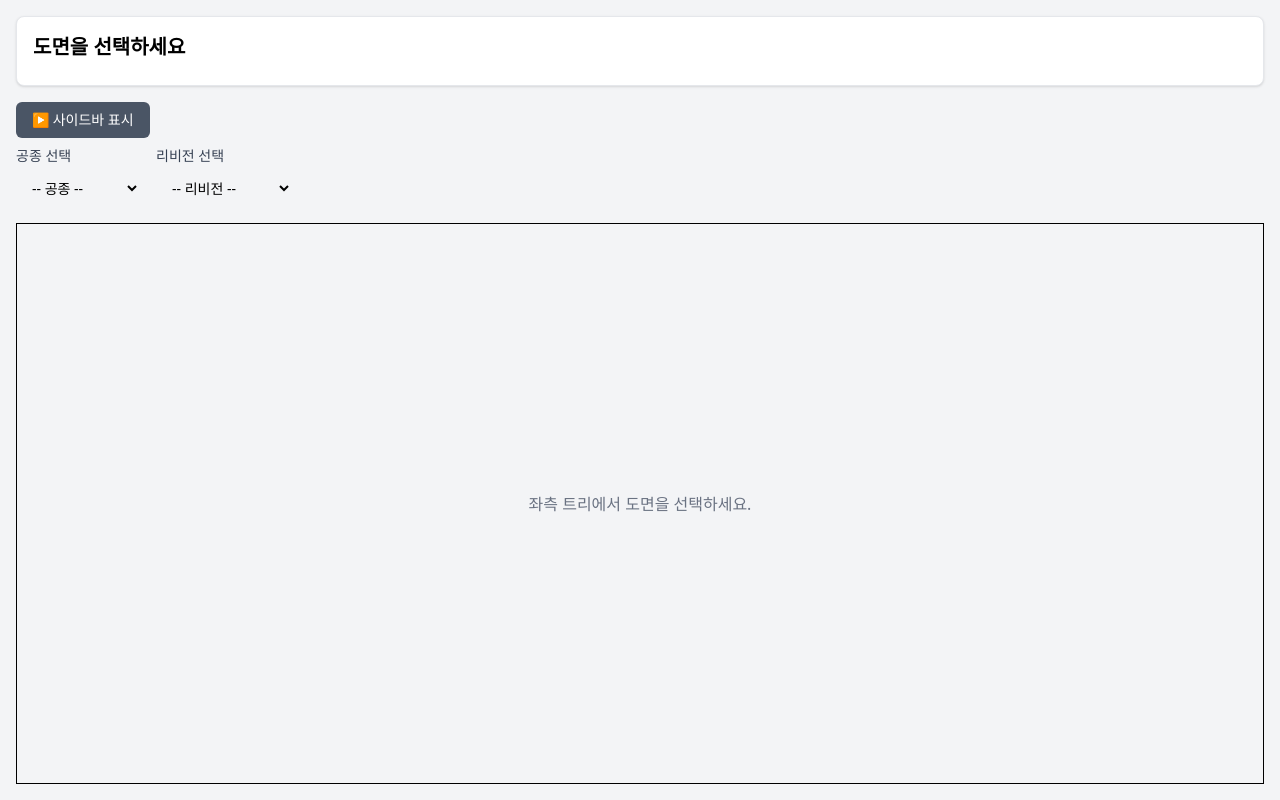
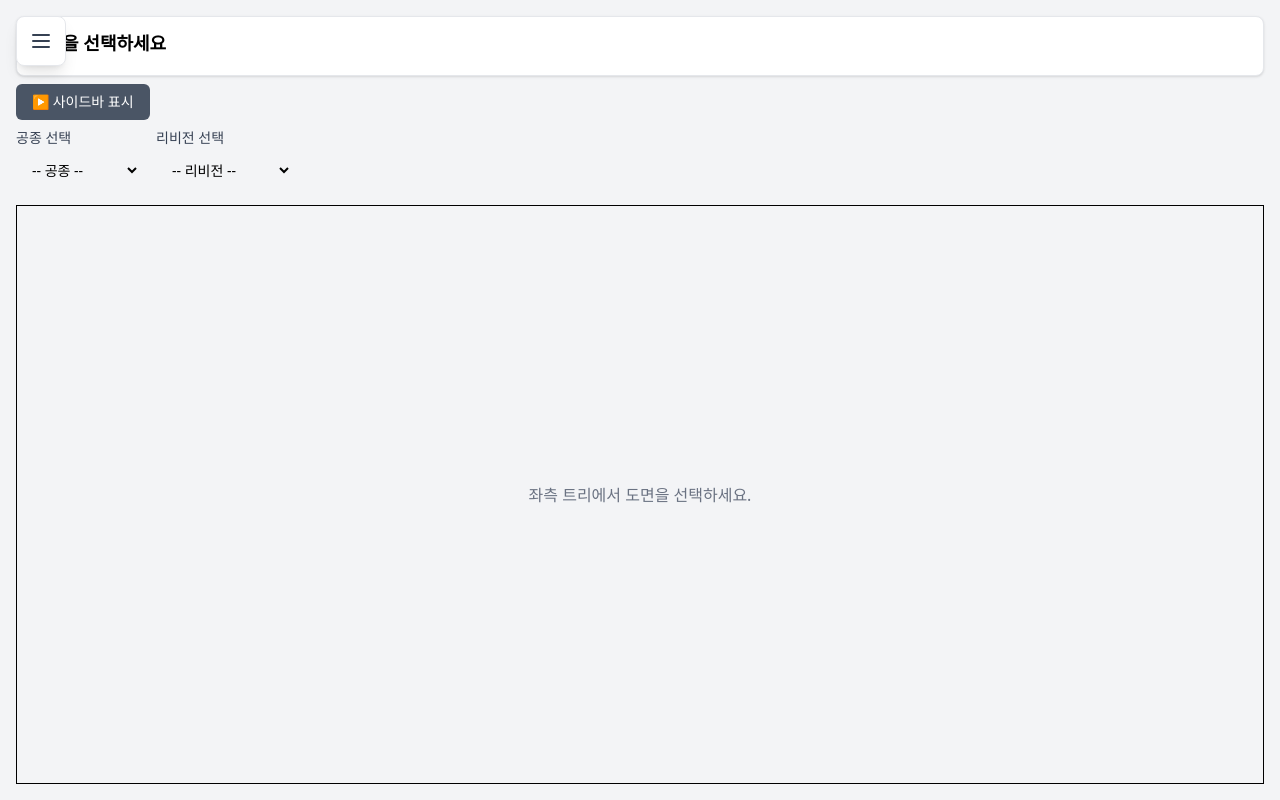
Before and after one commit to HA-SEUNG-JEONG/timwork-frontend-assignment, a React (Vite) app: page / in a window 1280 px wide. Both pictures are taken after a click on the button "사이드바 닫기". Built offline with nearby package versions, Linux system fonts and the light colour scheme.

Commit message:
feat : 사이드바 표시

```diff
--- a/src/App.tsx
+++ b/src/App.tsx
@@ -3,11 +3,34 @@ import { DrawingViewer } from "./components/Drawing/DrawingViewer";
 import { AppProvider, useAppContext } from "./context/AppContext";
 
 function AppContent() {
-	const { isSidebarVisible } = useAppContext();
+	const { isSidebarVisible, toggleSidebar } = useAppContext();
 
 	return (
 		<div className="flex h-screen">
-			{isSidebarVisible && <TreeView />}
+			{isSidebarVisible ? (
+				<TreeView />
+			) : (
+				<button
+					onClick={toggleSidebar}
+					className="fixed left-4 top-4 z-50 p-3 bg-white text-gray-700 hover:bg-gray-100 rounded-lg shadow-lg border border-gray-200 transition-all"
+					title="사이드바 표시"
+					aria-label="사이드바 표시"
+				>
+					<svg
+						className="w-6 h-6"
+						fill="none"
+						stroke="currentColor"
+						viewBox="0 0 24 24"
+					>
+						<path
+							strokeLinecap="round"
+							strokeLinejoin="round"
+							strokeWidth={2}
+							d="M4 6h16M4 12h16M4 18h16"
+						/>
+					</svg>
+				</button>
+			)}
 			<DrawingViewer />
 		</div>
 	);
--- a/src/components/Drawing/DrawingContextHeader.tsx
+++ b/src/components/Drawing/DrawingContextHeader.tsx
@@ -13,13 +13,13 @@ export const DrawingContextHeader: React.FC<DrawingContextHeaderProps> = ({
 	revisionVersion,
 }) => {
 	return (
-		<div className="mb-4 p-4 bg-white rounded-lg shadow-sm border border-gray-200">
-			<h2 className="text-xl font-bold mb-2">{drawingName}</h2>
+		<div className="mb-2 p-3 bg-white rounded-lg shadow-sm border border-gray-200">
+			<h2 className="text-lg font-bold mb-1.5">{drawingName}</h2>
 
 			<div className="flex gap-2 items-center">
 				{disciplineName && (
 					<span
-						className={`px-3 py-1 text-sm font-medium rounded-full ${
+						className={`px-2.5 py-0.5 text-xs font-medium rounded-full ${
 							getDisciplineColor(disciplineName).bg
 						} ${getDisciplineColor(disciplineName).text}`}
 					>
@@ -27,7 +27,7 @@ export const DrawingContextHeader: React.FC<DrawingContextHeaderProps> = ({
 					</span>
 				)}
 				{revisionVersion && (
-					<span className="text-sm text-gray-600">
+					<span className="text-xs text-gray-600">
 						리비전: {revisionVersion}
 					</span>
 				)}
```
